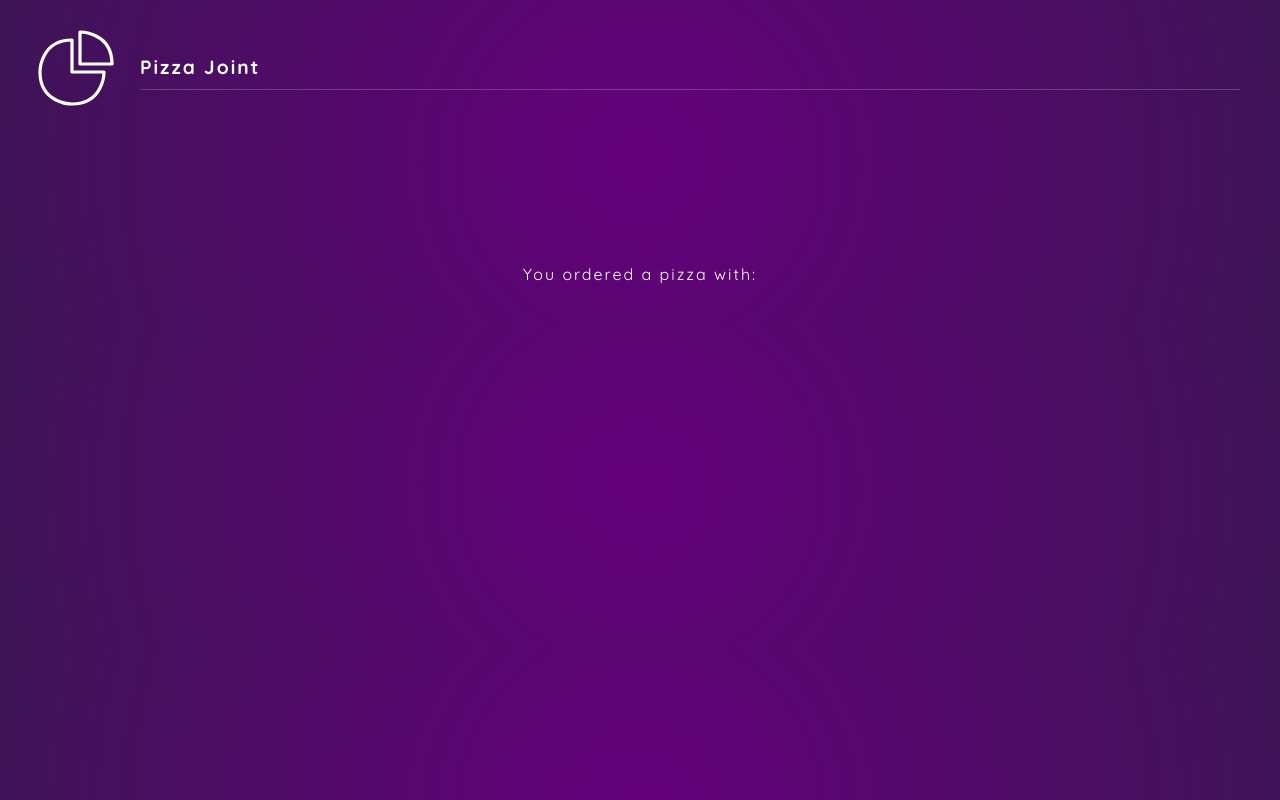
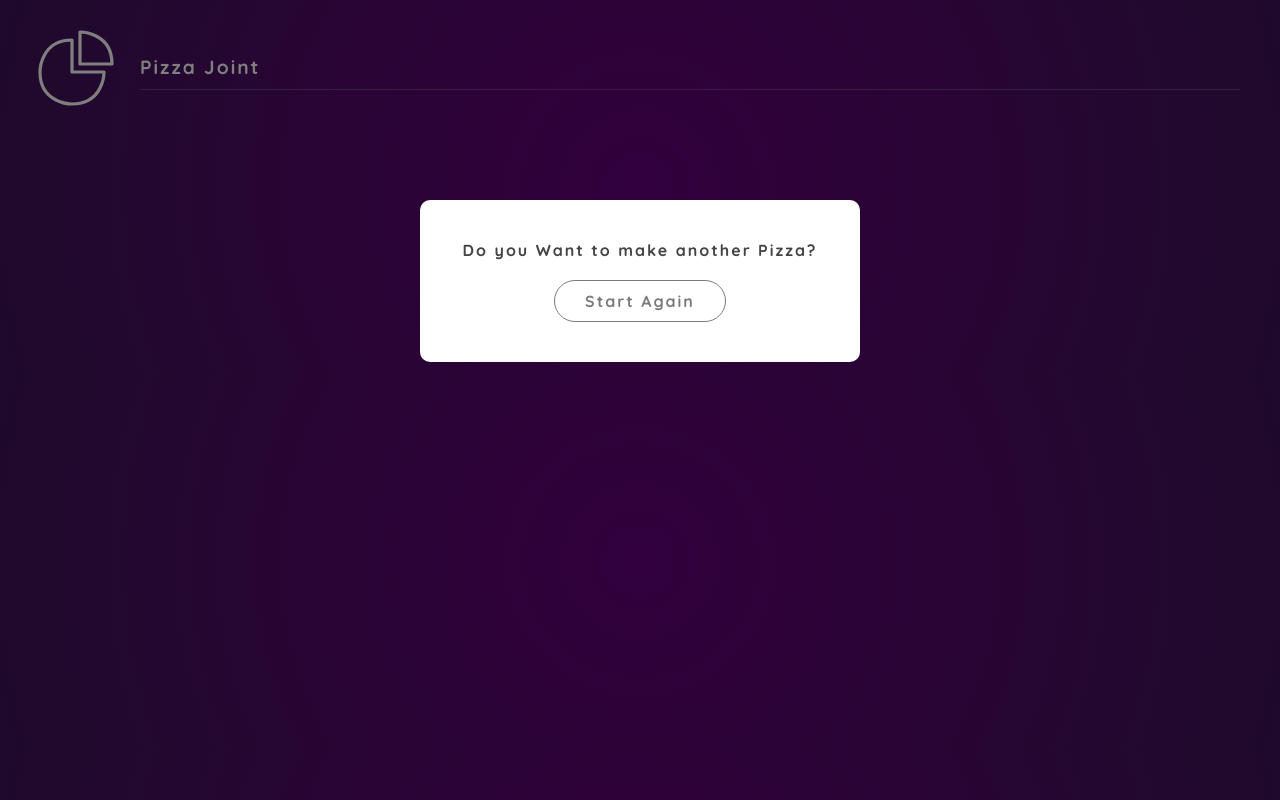
Before and after one commit to samirbobo/React-Framer-Motion, a React (Vite) app: page /order in a window 1280 px wide. Built offline with nearby package versions, Linux system fonts and the light colour scheme.

Commit message:
we learn Animating Routes & Modal Animation

```diff
--- a/src/App.css
+++ b/src/App.css
@@ -98,3 +98,30 @@ li span.active::before{
 .order p{
   margin: 20px auto;
 }
+.backdrop {
+  position: fixed;
+  top: 0;
+  left: 0;
+  width: 100%;
+  height: 100%;
+  background-color: rgba(0,0,0,0.5);
+  z-index: 1;
+}
+.modal{
+  max-width: 400px;
+  margin: 0 auto;
+  padding: 40px 20px;
+  background: white;
+  border-radius: 10px;
+  text-align: center;
+}
+.modal button{
+  color: #444;
+  border-color: #444;
+  font-weight: bold;
+  margin-top: 20px;
+}
+.modal p{
+  color: #444;
+  font-weight: bold;
+}
--- a/src/App.jsx
+++ b/src/App.jsx
@@ -1,13 +1,17 @@
 import { useState } from "react";
-import { Route, Routes } from "react-router-dom";
+import { Route, Routes, useLocation } from "react-router-dom";
 import Header from "./components/Header";
 import Home from "./components/Home";
 import Base from "./components/Base";
 import Toppings from "./components/Toppings";
 import Order from "./components/Order";
+import { AnimatePresence } from "framer-motion";
+import Model from "./components/Model";
 
 function App() {
+  const location = useLocation();
   const [pizza, setPizza] = useState({ base: "", toppings: [] });
+  const [showModel, setShowModel] = useState(false);
 
   const addBase = (base) => {
     setPizza({ ...pizza, base });
@@ -26,7 +30,14 @@ function App() {
   return (
     <>
       <Header />
-      <Routes>
+      <Model showModel={showModel} />
+
+      {/* هنا انا ضفت الكمبونانت دا عشان اعمل انيميشن فيه حاله التبديل بين الرويتس بتاعي */}
+      {/* mode="wait" بتخلي الانيمشين يتم بشكل سلس بين الرويتس بدون تداخل او مشاكل */}
+      {/* onExitComplete فايده الفانكشن ديه ان لو الروات اتغير وخلاص الكمبونانت خرج من روتت بتاع رياكت اعمل الفانكشن ديه */}
+      <AnimatePresence mode="wait" onExitComplete={() => setShowModel(false)}>
+        {/* location انا ضفت خاصيه اللوكاشن عشان الكمبونانت بتاع الانيمشين يفهم ان الروت اتغير في يغير الروات بانيمشن معاه */}
+        <Routes location={location} key={location.key}>
           <Route path="/" element={<Home />} />
           <Route
             path="/base"
@@ -36,8 +47,12 @@ function App() {
             path="/toppings"
             element={<Toppings addTopping={addTopping} pizza={pizza} />}
           />
-        <Route path="/order" element={<Order pizza={pizza} />} />
+          <Route
+            path="/order"
+            element={<Order pizza={pizza} setShowModel={setShowModel} />}
+          />
         </Routes>
+      </AnimatePresence>
     </>
   );
 }
--- a/src/components/Base.jsx
+++ b/src/components/Base.jsx
@@ -3,11 +3,16 @@ import { motion } from "framer-motion";
 
 const containerVariants = {
   // كلمه هيدن ديه مش شرط تكون ثابته انا بسميها اي اسم انا عايزه
-  hidden: { x: "100vw" },
+  hidden: { opacity: 0, x: "100vw" },
   visible: {
+    opacity: 1,
     x: 0,
     // بعمل اسلوب التغير في العنصر وسرعته داخل العنصر وهو بينفذ الانيميشن وبيتم فاهمه والتعامل معاه
     transition: { type: "spring", stiffness: 120 },
+  },
+  exit: {
+    x: "-100vw",
+    transition: { ease: "easeInOut" },
   },
 };
 const nextVariants = {
@@ -47,6 +52,7 @@ const Base = ({ addBase, pizza }) => {
       variants={containerVariants}
       initial="hidden"
       animate="visible"
+      exit="exit"
     >
       <h3>Step 1: Choose Your Base</h3>
       <ul>
--- a/src/components/Home.jsx
+++ b/src/components/Home.jsx
@@ -1,5 +1,21 @@
 import { Link } from "react-router-dom";
 import { motion } from "framer-motion";
+
+const containerVariants = {
+  hidden: {
+    opacity: 0,
+  },
+  visible: {
+    opacity: 1,
+    transition: { delay: 1, duration: 1.5 },
+  },
+  // في حاله خروج الكمبونانت من شجره تدفق الرياكت او الانتقال لصفحه اخري ينفذ هذا الانيمشين وهو الانتقال لاقصي اليسار
+  // حته يخرج من نطاق رويه الشاشه
+  exit: {
+    x: "-100vw",
+    transition: { ease: "easeInOut" },
+  },
+};
 
 const buttonVariants = {
   hover: {
@@ -21,9 +37,10 @@ const Home = () => {
   return (
     <motion.div
       className="home container"
-      initial={{ opacity: 0 }}
-      animate={{ opacity: 1 }}
-      transition={{ delay: 1, duration: 1.5 }}
+      variants={containerVariants}
+      initial="hidden"
+      animate="visible"
+      exit="exit"
     >
       <h2>Welcome to Pizza Joint</h2>
       <Link to="/base">
--- /dev/null
+++ b/src/components/Model.jsx
@@ -0,0 +1,51 @@
+import { motion, AnimatePresence } from "framer-motion";
+import { Link } from "react-router-dom";
+
+const backdropVariants = {
+  hidden: {
+    opacity: 0,
+  },
+  visible: {
+    opacity: 1,
+  },
+};
+
+const ModelVariants = {
+  hidden: {
+    opacity: 0,
+    y: "-100vh",
+  },
+  visible: {
+    opacity: 1,
+    y: "200px",
+    transition: {
+      type: "spring",
+      stiffness: 120,
+      mass: 0.5,
+      delay: 0.5,
+    },
+  },
+};
+
+export default function Model({ showModel }) {
+  return (
+    <AnimatePresence mode="wait">
+      {showModel && (
+        <motion.div
+          className="backdrop"
+          variants={backdropVariants}
+          initial="hidden"
+          animate="visible"
+          exit="hidden"
+        >
+          <motion.div className="modal" variants={ModelVariants}>
+            <p>Do you Want to make another Pizza?</p>
+            <Link to="/">
+              <button>Start Again</button>
+            </Link>
+          </motion.div>
+        </motion.div>
+      )}
+    </AnimatePresence>
+  );
+}
--- a/src/components/Order.jsx
+++ b/src/components/Order.jsx
@@ -1,6 +1,6 @@
 /* eslint-disable react/prop-types */
-import { motion, AnimatePresence } from "framer-motion";
-import { useState } from "react";
+import { motion } from "framer-motion";
+import { useEffect } from "react";
 
 const containerVariants = {
   hidden: {
@@ -22,6 +22,10 @@ const containerVariants = {
       damping: 8,
     },
   },
+  exit: {
+    x: "-100vw",
+    transition: { ease: "easeInOut" },
+  },
 };
 
 const childrenVariants = {
@@ -29,12 +33,12 @@ const childrenVariants = {
   visible: { opacity: 1 },
 };
 
-const Order = ({ pizza }) => {
-  const [showTitle, setShowTitle] = useState(true);
-
-  setTimeout(() => {
-    setShowTitle(false);
-  }, 4000);
+const Order = ({ pizza, setShowModel }) => {
+  useEffect(() => {
+    setTimeout(() => {
+      setShowModel(true);
+    }, 2000);
+  }, [setShowModel]);
 
   return (
     <motion.div
@@ -42,12 +46,9 @@ const Order = ({ pizza }) => {
       variants={containerVariants}
       initial="hidden"
       animate="visible"
+      exit="exit"
     >
-      <AnimatePresence>
-        {showTitle && (
-          <motion.h2 exit={{ y: -1000 }}>Thank you for your order :)</motion.h2>
-        )}
-      </AnimatePresence>
+      <h2>Thank you for your order :)</h2>
 
       <motion.p variants={childrenVariants}>
         You ordered a {pizza.base} pizza with:
--- a/src/components/Toppings.jsx
+++ b/src/components/Toppings.jsx
@@ -2,10 +2,15 @@ import { Link } from "react-router-dom";
 import { motion } from "framer-motion";
 
 const containerVariants = {
-  hidden: { x: "100vw" },
+  hidden: { opacity: 0, x: "100vw" },
   visible: {
+    opacity: 1,
     x: 0,
     transition: { type: "spring", stiffness: 120 },
+  },
+  exit: {
+    x: "-100vw",
+    transition: { ease: "easeInOut" },
   },
 };
 const buttonVariants = {
@@ -38,6 +43,7 @@ const Toppings = ({ addTopping, pizza }) => {
       variants={containerVariants}
       initial="hidden"
       animate="visible"
+      exit="exit"
     >
       <h3>Step 2: Choose Toppings</h3>
       <ul>
```
Lines whose indentation alone changed are shown as unchanged.
